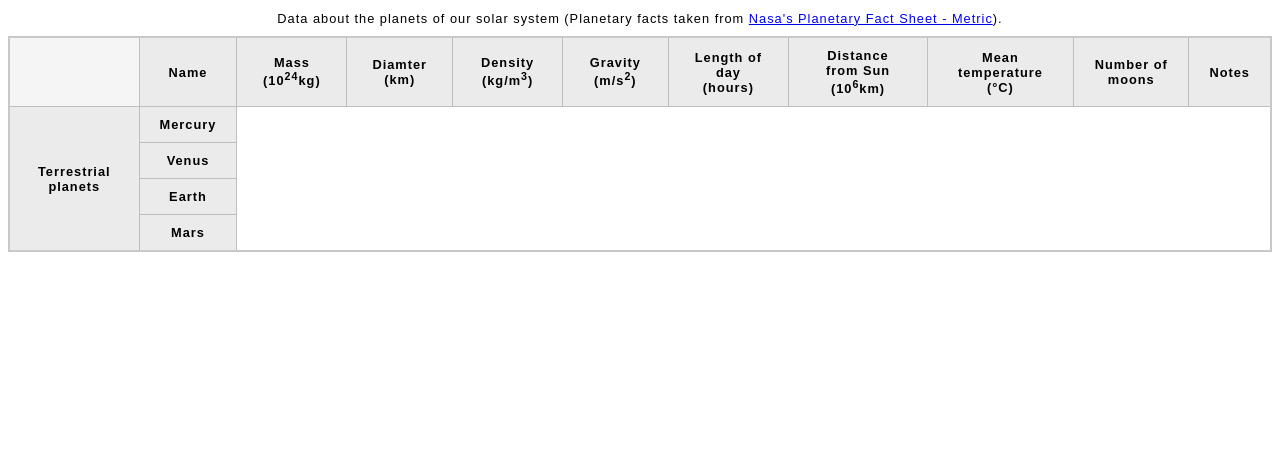
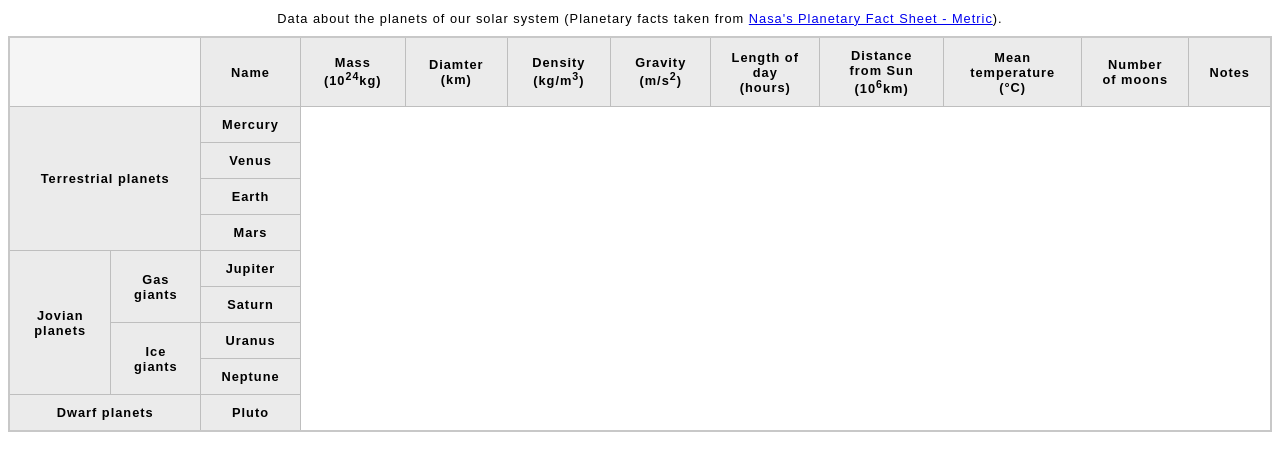
Before and after one commit to calgilbert/calgilbert.github.io, a plain HTML site: page lab_2/part_2/blank-template.html in a window 1280 px wide. Shown: the part 79-550 px from the top of the page. Drawn offline with Linux system fonts and the light colour scheme.

Commit message:
Planet headings finished

```diff
--- a/lab_2/part_2/blank-template.html
+++ b/lab_2/part_2/blank-template.html
@@ -38,13 +38,35 @@ Assignment 2: Structuring Planet Data.
 		<tr>
 				<th rowspan="4" colspan="2">Terrestrial planets</th>
 				<th>Mercury</th>
+			</tr>
 			<tr>
 				<th>Venus</th>
+			</tr>
 			<tr>
 				<th>Earth</th>
+			</tr>
 			<tr>
 				<th>Mars</th>
-
+			</tr>
+		<tr>
+				<th rowspan="4">Jovian planets</th>
+				<th rowspan="2">Gas giants</th>
+				<th>Jupiter</th>
+			</tr>
+			<tr>
+				<th>Saturn</th>
+			</tr>
+			<tr>
+				<th rowspan="2">Ice giants</th>
+				<th>Uranus</th>
+			</tr>
+			<tr>
+				<th>Neptune</th>
+			</tr>
+		<tr>
+			<th colspan="2">Dwarf planets</th>
+			<th>Pluto</th>
+		</tr>
 </table>
   </body>
 </html>
```
